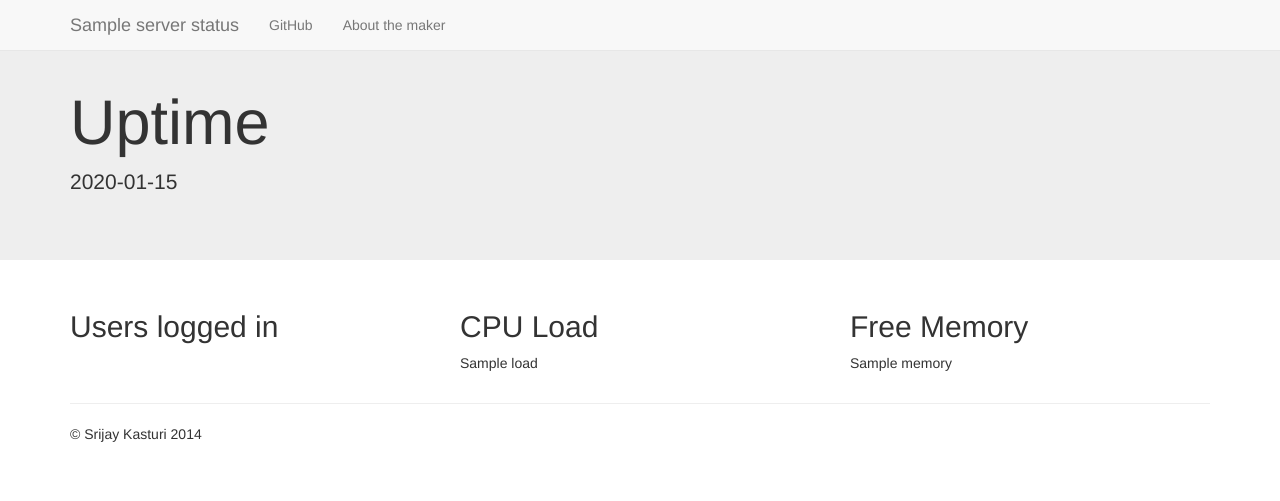
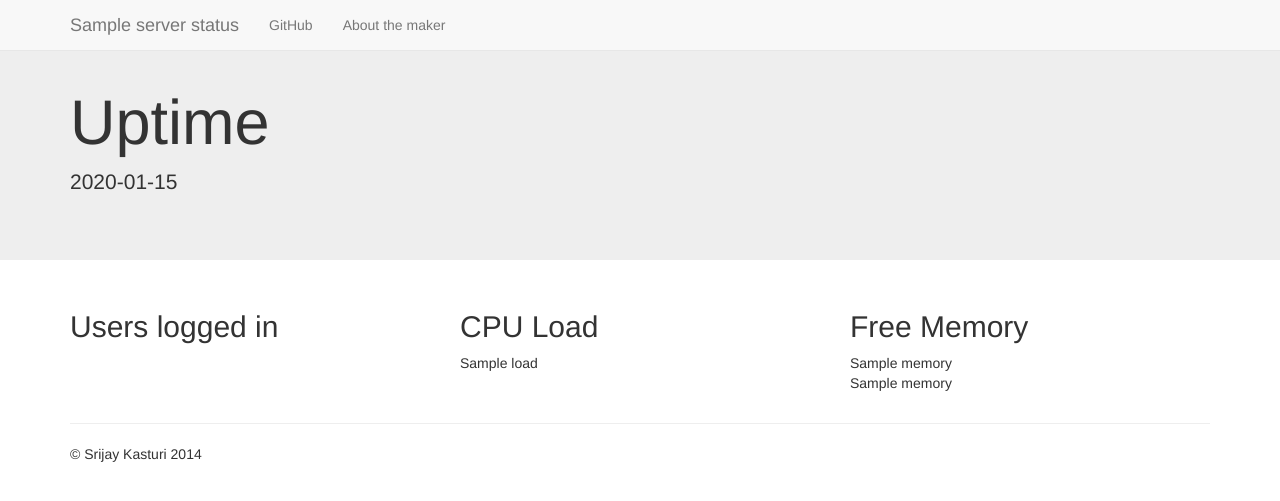
Before and after one commit to sckasturi/status, a Flask app: template app/templates/index.html in a window 1280 px wide. Shown: the top 501 px of the page. Run offline with Flask 2, Linux system fonts and the light colour scheme; the template is opened without the code that fills it: most values are stand-ins (such as "Sample title", 1, 10 or a date in 2020); some libraries are stand-ins or nearby versions.

Commit message:
Anddddd here comes the memory section!

```diff
--- a/app/status.py
+++ b/app/status.py
@@ -5,4 +5,4 @@ from app import values
 @app.route('/')
 @app.route('/index')
 def index():
-    return render_template("index.html", server = 'rio', uptime = values.uptime(), user = 'skasturi', load = values.loadaverage(), memory = '1 GB')
+    return render_template("index.html", server = 'rio', uptime = values.uptime(), user = 'skasturi', load = values.loadaverage(), memory = values.memory())
--- a/app/templates/index.html
+++ b/app/templates/index.html
@@ -60,7 +60,9 @@ CTYPE html>
        </div>
         <div class="col-md-4">
           <h2>Free Memory</h2>
-          <p>{{memory}}</p>
+          <p>{{memory.0}}
+	      <br/>
+	  {{memory.1}}</p>
         </div>
       </div>
 
--- a/app/values.py
+++ b/app/values.py
@@ -15,3 +15,4 @@ def loadaverage():
 def memory():
     #svmem(total=620265472, available=190590976, percent=69.3, used=531537920, free=88727552, active=421326848, inactive=57815040, buffers=19206144, cached=82657280)
     mem = psutil.phymem_usage()
+    return ["%s%s memory avaliable." % (mem[2], "%"), "Total: %s, Avaliable: %s, Used %s" % (mem[0], mem[1], mem[4])]
```
